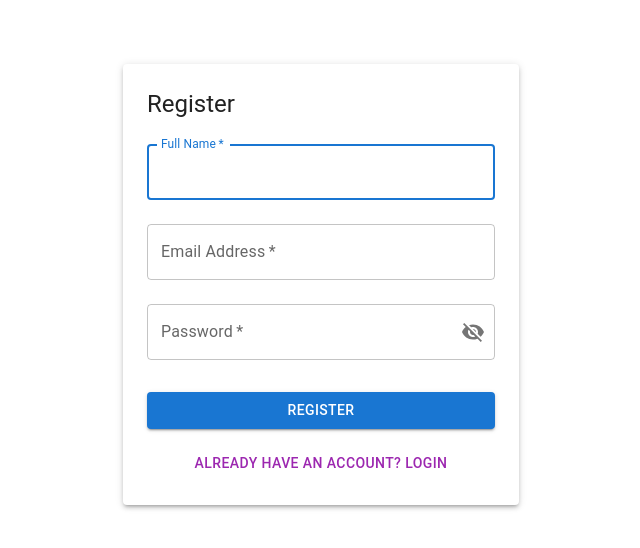
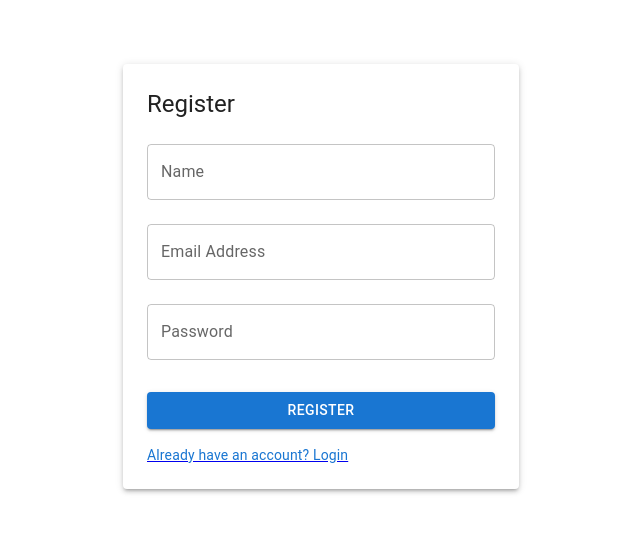
Before and after one commit to chirag416/CloudCounselage, a React (Vite) app in the folder client/: page /register in a window 1280 px wide. Shown: the top 548 px of the page, without its empty margins (319-959 px from the left). Built offline with nearby package versions, Linux system fonts and the light colour scheme.

Commit message:
add skills

```diff
--- a/client/src/components/Auth/Register.jsx
+++ b/client/src/components/Auth/Register.jsx
@@ -1,15 +1,12 @@
 import React, { useState } from 'react';
-import { TextField, Button, Container, Typography, Paper, IconButton, InputAdornment } from '@mui/material';
-import { useNavigate } from 'react-router-dom';
-import { toast } from 'react-toastify'; // Import toast
-import Visibility from '@mui/icons-material/Visibility';
-import VisibilityOff from '@mui/icons-material/VisibilityOff';
+import { TextField, Button, Container, Typography, Paper } from '@mui/material';
+import { Link, useNavigate } from 'react-router-dom';
+import { toast } from 'react-toastify';
 
 const Register = () => {
   const [name, setName] = useState('');
   const [email, setEmail] = useState('');
   const [password, setPassword] = useState('');
-  const [showPassword, setShowPassword] = useState(false); // State to toggle password visibility
   const navigate = useNavigate();
 
   const handleSubmit = async (e) => {
@@ -20,24 +17,16 @@ const Register = () => {
         headers: { 'Content-Type': 'application/json' },
         body: JSON.stringify({ name, email, password }),
       });
-      if (!response.ok) {
-        const errorData = await response.json();
-        if (errorData.message === 'User already exists') {
-          toast.error('User already registered. Please use a different email.'); // Show error popup for existing user
-        } else {
-          toast.error('Registration failed. Please try again.'); // Generic error message
-        }
-        throw new Error('Registration failed');
-      }
+
       const data = await response.json();
-      console.log('Registration successful:', data);
+      if (!response.ok) throw new Error(data.message || 'Registration failed');
+
+      toast.success('Registration successful');
       navigate('/login'); // Redirect to login page on success
     } catch (error) {
-      console.error('Registration error:', error);
+      toast.error(error.message);
     }
   };
-
-  const handleClickShowPassword = () => setShowPassword(!showPassword);
 
   return (
     <Container component="main" maxWidth="xs" sx={{ mt: 8 }}>
@@ -49,53 +38,33 @@ const Register = () => {
           <TextField
             variant="outlined"
             margin="normal"
-            required
             fullWidth
             id="name"
-            label="Full Name"
+            label="Name"
             name="name"
-            autoComplete="name"
-            autoFocus
             value={name}
             onChange={(e) => setName(e.target.value)}
           />
           <TextField
             variant="outlined"
             margin="normal"
-            required
             fullWidth
             id="email"
             label="Email Address"
             name="email"
-            autoComplete="email"
             value={email}
             onChange={(e) => setEmail(e.target.value)}
           />
           <TextField
             variant="outlined"
             margin="normal"
-            required
             fullWidth
             name="password"
             label="Password"
-            type={showPassword ? 'text' : 'password'} // Toggle password type
+            type="password"
             id="password"
-            autoComplete="current-password"
             value={password}
             onChange={(e) => setPassword(e.target.value)}
-            InputProps={{
-              endAdornment: (
-                <InputAdornment position="end">
-                  <IconButton
-                    aria-label="toggle password visibility"
-                    onClick={handleClickShowPassword}
-                    edge="end"
-                  >
-                    {showPassword ? <Visibility /> : <VisibilityOff />}
-                  </IconButton>
-                </InputAdornment>
-              ),
-            }}
           />
           <Button
             type="submit"
@@ -106,15 +75,12 @@ const Register = () => {
           >
             Register
           </Button>
-          <Button
-            fullWidth
-            variant="text"
-            color="secondary"
-            onClick={() => navigate('/login')}
-          >
+        </form>
+        <Link to="/login">
+          <Typography variant="body2" color="primary">
             Already have an account? Login
-          </Button>
-        </form>
+          </Typography>
+        </Link>
       </Paper>
     </Container>
   );
--- a/client/src/components/Dashboard/Profile.jsx
+++ b/client/src/components/Dashboard/Profile.jsx
@@ -1,29 +1,38 @@
 import React, { useContext, useEffect, useState } from 'react';
+import { Container, Typography, Paper, List, ListItem, ListItemText, Divider, TextField, Button } from '@mui/material';
 import AuthContext from '../../context/AuthContext';
-import { Container, Typography, Paper, List, ListItem, ListItemText, Divider } from '@mui/material';
+import { toast } from 'react-toastify';
 
 const Profile = () => {
-  const { user } = useContext(AuthContext);
+  const { user, updateSkills } = useContext(AuthContext);
   const [loading, setLoading] = useState(true);
+  const [newSkill, setNewSkill] = useState('');
 
   useEffect(() => {
-    console.log("User in Profile:", user); // Debug log
-
     if (user) {
-      console.log("User found:", user); // Debug log
       setLoading(false);
-    } else {
-      console.log("User data is still null."); // Debug log
     }
   }, [user]);
 
+  const handleAddSkill = async () => {
+    if (newSkill.trim() === '') {
+      toast.error('Skill cannot be empty');
+      return;
+    }
+    try {
+      await updateSkills(user._id, newSkill);
+      setNewSkill('');
+      toast.success('Skill added successfully');
+    } catch (error) {
+      toast.error('Failed to add skill');
+    }
+  };
+
   if (loading) {
-    console.log("User data loading...");
     return <Typography>Loading...</Typography>;
   }
 
   if (!user) {
-    console.log("No user found.");
     return <Typography>No user data available</Typography>;
   }
 
@@ -51,6 +60,24 @@ const Profile = () => {
             <Typography>No skills available</Typography>
           )}
         </List>
+        <TextField
+          variant="outlined"
+          margin="normal"
+          fullWidth
+          id="newSkill"
+          label="Add New Skill"
+          name="newSkill"
+          value={newSkill}
+          onChange={(e) => setNewSkill(e.target.value)}
+        />
+        <Button
+          variant="contained"
+          color="primary"
+          onClick={handleAddSkill}
+          sx={{ mt: 2 }}
+        >
+          Add Skill
+        </Button>
 
         <Typography variant="h5" component="h2" sx={{ mt: 4 }}>
           Experiences
--- a/client/src/context/AuthContext.jsx
+++ b/client/src/context/AuthContext.jsx
@@ -1,4 +1,5 @@
 import React, { createContext, useState } from 'react';
+import { toast } from 'react-toastify';
 
 const AuthContext = createContext();
 
@@ -12,31 +13,42 @@ const AuthProvider = ({ children }) => {
         headers: { 'Content-Type': 'application/json' },
         body: JSON.stringify({ email, password }),
       });
-      console.log("Login response status:", response.status); // Debug log
 
       if (!response.ok) throw new Error('Login failed');
 
       const data = await response.json();
-      console.log("Login response data:", data); // Debug log
-
-      if (data && data._id && data.name && data.email && data.token) {
       setUser({
         _id: data._id,
         name: data.name,
         email: data.email,
         token: data.token,
       });
-      } else {
-        console.error("User data not received properly."); // Debug log
+    } catch (error) {
+      toast.error('Login failed');
+      throw error;
     }
+  };
+
+  const updateSkills = async (userId, newSkill) => {
+    try {
+      const response = await fetch(`http://localhost:3000/api/users/${userId}/skills`, {
+        method: 'PUT',
+        headers: { 'Content-Type': 'application/json' },
+        body: JSON.stringify({ skill: newSkill }),
+      });
+
+      if (!response.ok) throw new Error('Failed to update skills');
+
+      const updatedUser = await response.json();
+      setUser(updatedUser);
     } catch (error) {
-      console.error('Login error:', error); // Debug log
-      throw error; // Rethrow to handle in Login component
+      toast.error('Failed to update skills');
+      throw error;
     }
   };
 
   return (
-    <AuthContext.Provider value={{ user, login }}>
+    <AuthContext.Provider value={{ user, login, updateSkills }}>
       {children}
     </AuthContext.Provider>
   );
```
Also changed, not shown: 2 other files (tests, documents, lock files or other folders). Lines whose indentation alone changed are shown as unchanged.
